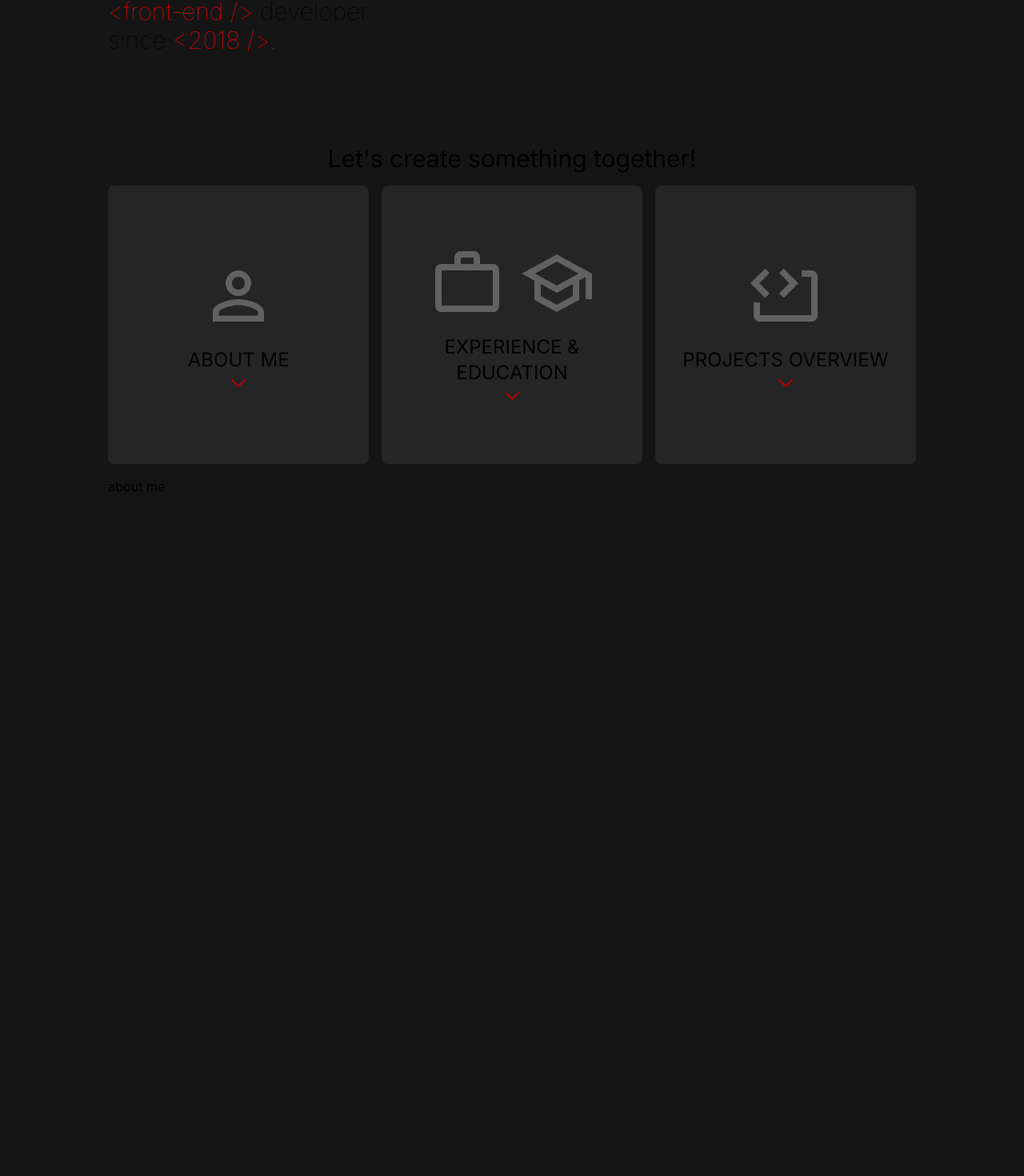
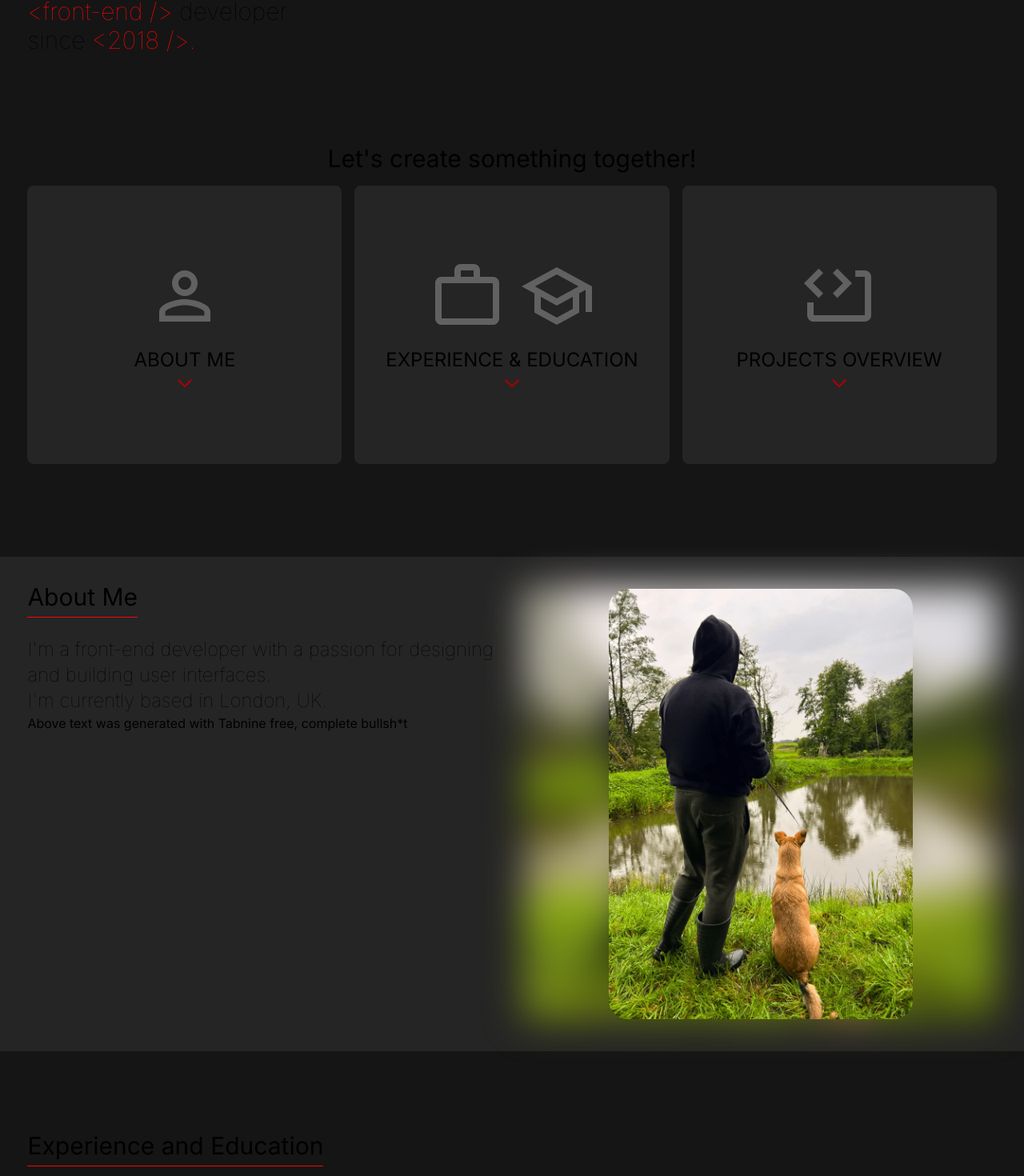
Before and after one commit to vincer0/apdev-pl, a Next.js app: page / in a window 1280 px wide. Shown: the part 204-1674 px from the top of the page at 80% size. Before the commit the page ends 824 px from the top, so only its background shows below. Built offline with nearby package versions, Linux system fonts and the light colour scheme.

Commit message:
add about me page with draft text

```diff
--- a/app/globals.css
+++ b/app/globals.css
@@ -2,12 +2,15 @@
 @tailwind components;
 @tailwind utilities;
 
-@keyframes scale {
+@keyframes gradient {
   0% {
-    transform: scale(1);
+    background-position: 0% 50%;
+  }
+  50% {
+    background-position: 100% 50%;
   }
   100% {
-    transform: scale(1.2);
+    background-position: 0% 50%;
   }
 }
 
@@ -39,18 +42,18 @@ body {
   https://www.youtube.com/watch?v=c13gpBrnGEw
   ( ͡° ͜ʖ ͡°)
 */
-/* .content-grid,
-.full-width {
+.content-grid,
+.full {
   --padding-inline: 1rem;
-  --content-max-width: 75vw;
-  --breakout-max-width: 80vw;
+  --content-max-width: 120ch;
+  --breakout-max-width: 150ch;
   --breakout-size: calc(
     (var(--breakout-max-width) - var(--content-max-width)) / 2
   );
 
   display: grid;
   grid-template-columns:
-    [full-width-start] minmax(var(--padding-inline), 1fr)
+    [full-start] minmax(var(--padding-inline), 1fr)
     [breakout-start] minmax(0, var(--breakout-size))
     [content-start] min(
       100% - (var(--padding-inline) * 2),
@@ -58,59 +61,25 @@ body {
     )
     [content-end]
     minmax(0, var(--breakout-size)) [breakout-end]
-    minmax(var(--padding-inline), 1fr) [full-width-end];
+    minmax(var(--padding-inline), 1fr) [full-end];
 }
 
-.content-grid > :not(.breakout, .full-width),
-.full-width > :not(.breakout, .full-width) {
+.content-grid > :not(.breakout, .full),
+.full > :not(.breakout, .full) {
   grid-column: content;
 }
 
-.content-grid > .breakout {
+.content-grid > .breakout,
+.full > .breakout {
   grid-column: breakout;
 }
 
-.content-grid > .full-width {
-  grid-column: full-width;
-} */
-
-.content-grid {
-  --gap: clamp(1rem, 1vw, 3rem);
-  --full: minmax(var(--gap), 1fr);
-  --content: min(70ch, 100% - var(--gap) * 2);
-  --popout: minmax(0, 2rem);
-  --feature: minmax(0, 5rem);
-
-  display: grid;
-  grid-template-columns:
-    [full-start] var(--full)
-    [feature-start] var(--feature)
-    [popout-start] var(--popout)
-    [content-start] var(--content) [content-end]
-    var(--popout) [popout-end]
-    var(--feature) [feature-end]
-    var(--full) [full-end];
-}
-
-.content > * {
-  grid-column: content;
-}
-
-.popout {
-  grid-column: popout;
-}
-
-.feature {
-  grid-column: feature;
-}
-
-.full {
+.content-grid > .full {
   grid-column: full;
 }
 
 .apd-hero {
   min-height: calc(100dvh - 56px);
-  grid-column: content;
 }
 
 .apd-link-button {
@@ -134,22 +103,17 @@ body {
   transform: scale(1.02);
 }
 
+p.simple-heading::before {
+  content: "";
+  position: absolute;
+  bottom: -8px;
+  width: 100%;
+  height: 1px;
+  background-color: var(--apd-red);
+}
+
 @layer utilities {
   .text-balance {
     text-wrap: balance;
   }
 }
-
-@media screen(2xl) {
-  /* uses tailwind function */
-  .apd-hero {
-    grid-column: feature;
-  }
-}
-
-@media screen(xl) {
-  /* uses tailwind function */
-  .content-grid {
-    --content: min(100ch, 100% - var(--gap) * 2);
-  }
-}
--- a/app/page.tsx
+++ b/app/page.tsx
@@ -1,4 +1,11 @@
-import { Header, Main, HeroSection, SideMenu, AboutMe } from "../components";
+import {
+  Header,
+  Main,
+  HeroSection,
+  SideMenu,
+  AboutMe,
+  ExpEdu,
+} from "../components";
 export default function Home() {
   return (
     <>
@@ -6,6 +13,7 @@ export default function Home() {
       <Main>
         <HeroSection />
         <AboutMe />
+        <ExpEdu />
       </Main>
       <SideMenu />
     </>
--- a/components/about-me/index.tsx
+++ b/components/about-me/index.tsx
@@ -1,7 +1,37 @@
+import Image from "next/image";
+import SimpleHeading from "../simple-heading";
+
 export default function AboutMe() {
   return (
-    <section id="about-me" className="full-width">
-      <p>about me</p>
+    <section id="about-me" className="full bg-apdSecondaryBg z-[1] my-[100px]">
+      <div className="flex flex-col xl:flex-row gap-8">
+        <div className="flex-1 pt-8">
+          <SimpleHeading label="About Me" />
+          <p className="text-xl md:text-2xl font-thin">
+            I&apos;m a front-end developer with a passion for designing and
+            building user interfaces.
+          </p>
+          <p className="text-xl md:text-2xl font-thin">
+            I&apos;m currently based in London, UK.
+          </p>
+          <p>Above text was generated with Tabnine free, complete bullsh*t</p>
+        </div>
+        <div className="relative flex flex-1 justify-center my-10">
+          <Image
+            src="/me-and-kodi.webp"
+            fill
+            alt="me and my doggo blurred"
+            className="blur-md md:blur-xl -z-[1]"
+          />
+          <Image
+            src="/me-and-kodi.webp"
+            width="380"
+            height="555"
+            alt="me and my doggo"
+            className="rounded-3xl"
+          />
+        </div>
+      </div>
     </section>
   );
 }
--- /dev/null
+++ b/components/expedu/index.tsx
@@ -0,0 +1,12 @@
+import React from "react";
+import SimpleHeading from "../simple-heading";
+
+const ExpEdu = () => {
+  return (
+    <div id="expedu">
+      <SimpleHeading label="Experience and Education" />
+    </div>
+  );
+};
+
+export default ExpEdu;
--- a/components/index.ts
+++ b/components/index.ts
@@ -3,5 +3,7 @@ import Main from "./main";
 import HeroSection from "./hero-section";
 import SideMenu from "./side-menu";
 import AboutMe from "./about-me";
+import SimpleHeading from "./simple-heading";
+import ExpEdu from "./expedu";
 
-export { Header, Main, HeroSection, SideMenu, AboutMe };
+export { Header, Main, HeroSection, SideMenu, AboutMe, SimpleHeading, ExpEdu };
--- a/components/main/index.tsx
+++ b/components/main/index.tsx
@@ -5,7 +5,7 @@ interface IProps {
 }
 export default function Main({ children }: IProps) {
   return (
-    <main className="content-grid content">
+    <main className="content-grid">
       <>{children}</>
     </main>
   );
--- a/components/menu/index.tsx
+++ b/components/menu/index.tsx
@@ -13,7 +13,7 @@ export default function Menu() {
       />
       <LinkButton
         className="apd-link-button min-w-[140px] xs:w-auto flex-1 rounded-lg bg-apdSecondaryBg"
-        href="#experience"
+        href="#expedu"
         label="Experience & Education"
         icon={[
           { id: 1, element: Suitcase },
--- a/components/side-menu/index.tsx
+++ b/components/side-menu/index.tsx
@@ -3,7 +3,7 @@ import { Github, LinkedIn, Mail } from "../icons";
 
 export default function SideMenu() {
   return (
-    <div className="hidden fixed bottom-0 2xl:flex flex-col justify-center items-center gap-8 left-[100px]">
+    <div className="hidden fixed bottom-0 2xl:flex flex-col justify-center items-center gap-8 left-[100px] z-[2]">
       <ExternalLink
         href="https://www.github.com"
         icon={<Github />}
--- /dev/null
+++ b/components/simple-heading/index.tsx
@@ -0,0 +1,15 @@
+import React from "react";
+
+type Props = {
+  label: string;
+};
+
+const SimpleHeading = ({ label }: Props) => {
+  return (
+    <p className="inline-block relative simple-heading text-3xl mb-8">
+      {label}
+    </p>
+  );
+};
+
+export default SimpleHeading;
```
Also changed, not shown: public/me-and-kodi.webp (added).
